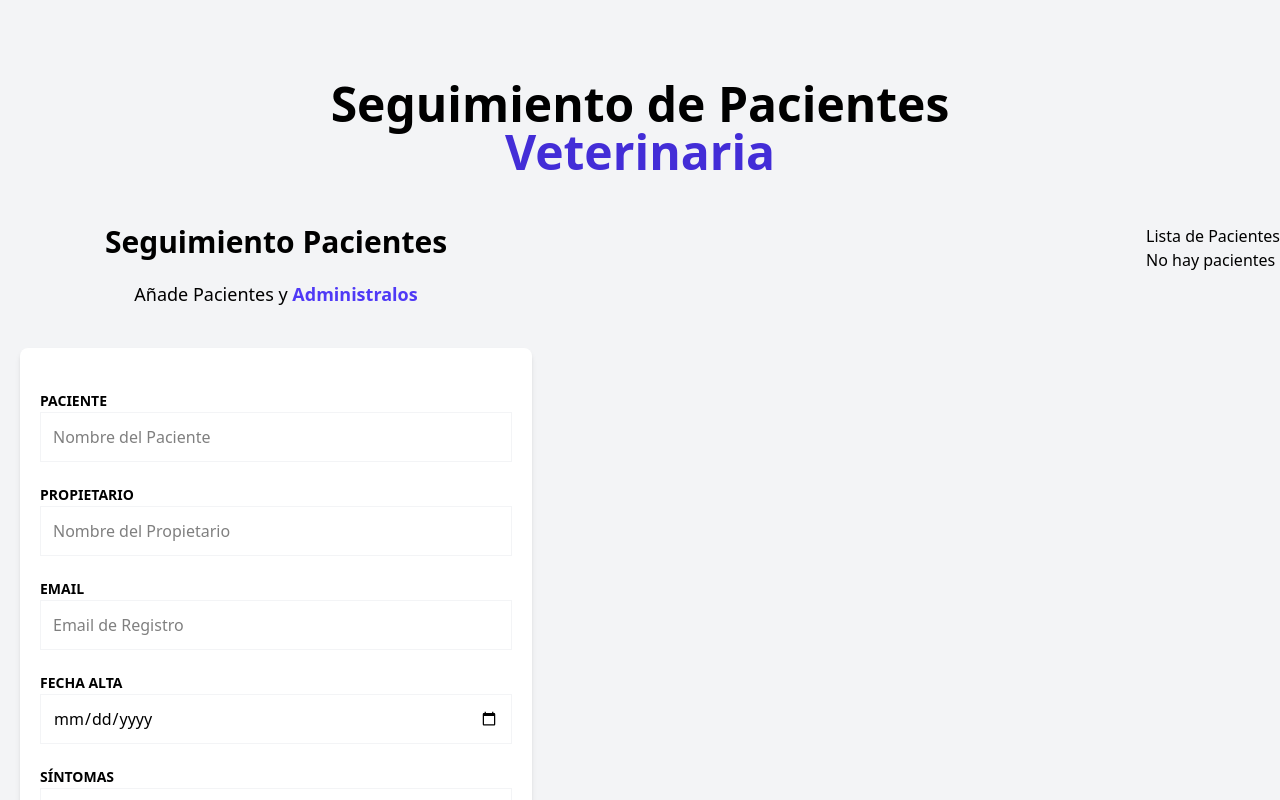
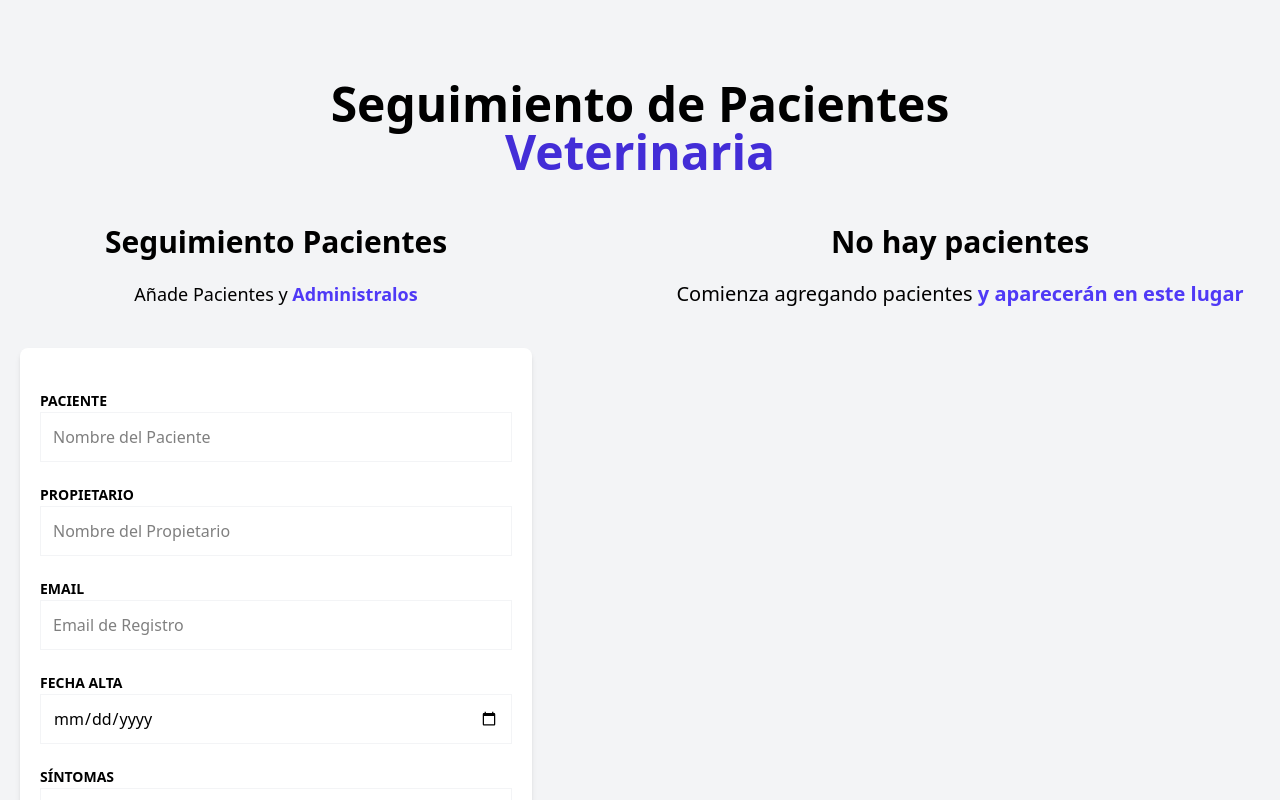
Before and after one commit to Fernixp/pacientes-zustand, a React (Vite) app: page / in a window 1280 px wide. Shown: the top 800 px of the page. Built offline with nearby package versions, Linux system fonts and the light colour scheme.

Commit message:
feat: agregando componentes reutilizables para listado de pacientes

```diff
--- a/src/App.tsx
+++ b/src/App.tsx
@@ -1,5 +1,5 @@
-import PatientForm from "./components/PatientForm"
-import { PatientList } from "./components/PatientList"
+import PatientForm from "./components/Patient/PatientForm"
+import { PatientList } from "./components/Patient/PatientList"
 
 function App() {
   return (
--- /dev/null
+++ b/src/components/Patient/PatientDetailItem.tsx
@@ -0,0 +1,16 @@
+
+type PatientDetailItemProps = {
+    label: string;
+    value: string;
+}
+
+export const PatientDetailItem = ({label, value}: PatientDetailItemProps) => {
+    return (
+        <>
+            <p className="font-bold mb-3 text-gray-700 uppercase">
+                {label}: {''}
+                <span className="font-normal normal-case">{value}</span>
+            </p>
+        </>
+    )
+}
--- /dev/null
+++ b/src/components/Patient/PatientDetails.tsx
@@ -0,0 +1,20 @@
+import type { PatientType } from "../../types"
+import { PatientDetailItem } from "./PatientDetailItem"
+
+type PatientDetailsProps = {
+    patient: PatientType
+}
+
+export const PatientDetails = ({patient}: PatientDetailsProps) => {
+    const date = new Date(patient.date).toLocaleDateString()
+    return (
+        <div className="mx-5 my-10 px-5 py-10 bg-white shadow-md rounded-xl">
+            <PatientDetailItem label="ID" value={patient.id} />
+            <PatientDetailItem label="Paciente" value={patient.name} />
+            <PatientDetailItem label="Propietario" value={patient.caretaker} />
+            <PatientDetailItem label="Email" value={patient.email} />
+            <PatientDetailItem label="Fecha Alta" value={date} />
+            <PatientDetailItem label="Síntomas" value={patient.symptoms} />
+        </div>
+    )
+}
--- a/src/components/PatientForm.tsx
+++ b/src/components/Patient/PatientForm.tsx
@@ -1,7 +1,7 @@
 import { useForm } from "react-hook-form"
-import Error from "./Error"
-import type { DraftPatient } from "../types"
-import { usePatientStore } from "../store/patientStore"
+import Error from "../Error"
+import type { DraftPatient } from "../../types"
+import { usePatientStore } from "../../store/patientStore"
 
 export default function PatientForm() {
 
--- /dev/null
+++ b/src/components/Patient/PatientList.tsx
@@ -0,0 +1,37 @@
+import { usePatientStore } from "../../store/patientStore"
+import { PatientDetails } from "./PatientDetails"
+
+export const PatientList = () => {
+    const patients = usePatientStore((state) => state.patients)
+    return (
+        <>
+            <div className="md:w-1/2 lg:3/5 md:h-screen overflow-y-scroll">
+
+                {patients.length === 0 ? (
+                    <>
+                        <h2 className="text-3xl font-black text-center">No hay pacientes</h2>
+                        <p className="text-center  text-xl mb-10 mt-5">
+                            Comienza agregando pacientes {''}
+                            <span className="text-indigo-600 font-bold">
+                                y aparecerán en este lugar
+                            </span>
+                        </p>
+                    </>
+                ) : (
+                    <>
+                    <h2 className="text-3xl font-black text-center">Listado de Pacientes</h2>
+                    <p className="text-center text-xl mb-10 mt-5">
+                        Administra tus {''}
+                        <span className="text-indigo-600 font-bold">
+                            Pacientes y Citas
+                        </span>
+                    </p>
+                            {patients.map(patient => (
+                               <PatientDetails key={patient.id} patient={patient} />
+                            ))}
+                    </>
+                )}
+            </div>
+        </>
+    )
+}
--- a/src/components/PatientList.tsx
+++ /dev/null
@@ -1,20 +0,0 @@
-import { usePatientStore } from "../store/patientStore"
-
-export const PatientList = () => {
-    const { patients } = usePatientStore()
-    return (
-        <div>
-            <h2>Lista de Pacientes</h2>
-            {patients.length === 0 ? (
-                <p>No hay pacientes</p>
-            ) : (
-                <ul>
-                    {patients.map(patient => (
-                        <li key={patient.id}>{patient.name}</li>
-
-                    ))}
-                </ul>
-            )}
-        </div>
-    )
-}
```
